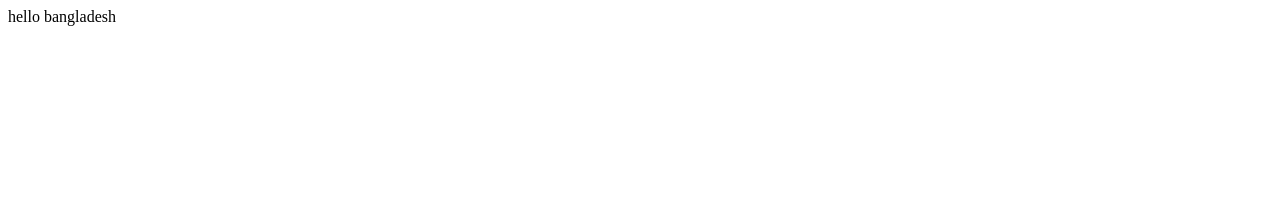
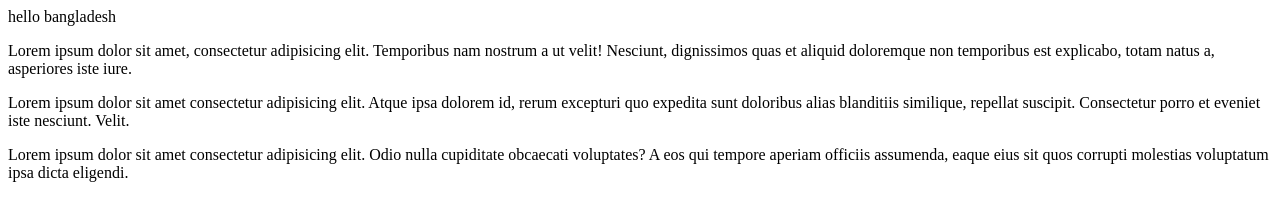
Before and after one commit to shadowrahmat/html-project, a plain HTML site: page index.html in a window 1280 px wide. Drawn offline with Linux system fonts and the light colour scheme.

Commit message:
new code here

```diff
--- a/index.html
+++ b/index.html
@@ -7,5 +7,14 @@
 </head>
 <body>
     hello bangladesh
+    <p>
+        Lorem ipsum dolor sit amet, consectetur adipisicing elit. Temporibus nam nostrum a ut velit! Nesciunt, dignissimos quas et aliquid doloremque non temporibus est explicabo, totam natus a, asperiores iste iure.
+    </p>
+    <p>
+        Lorem ipsum dolor sit amet consectetur adipisicing elit. Atque ipsa dolorem id, rerum excepturi quo expedita sunt doloribus alias blanditiis similique, repellat suscipit. Consectetur porro et eveniet iste nesciunt. Velit.
+    </p>
+    <p>
+        Lorem ipsum dolor sit amet consectetur adipisicing elit. Odio nulla cupiditate obcaecati voluptates? A eos qui tempore aperiam officiis assumenda, eaque eius sit quos corrupti molestias voluptatum ipsa dicta eligendi.
+    </p>
 </body>
 </html>
```
